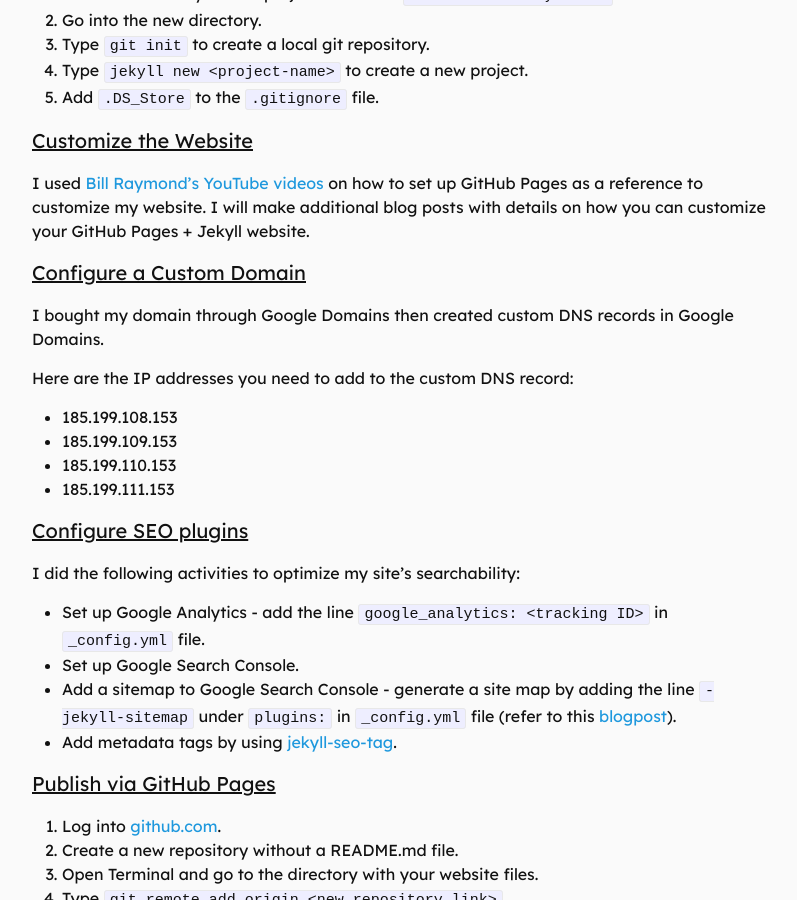
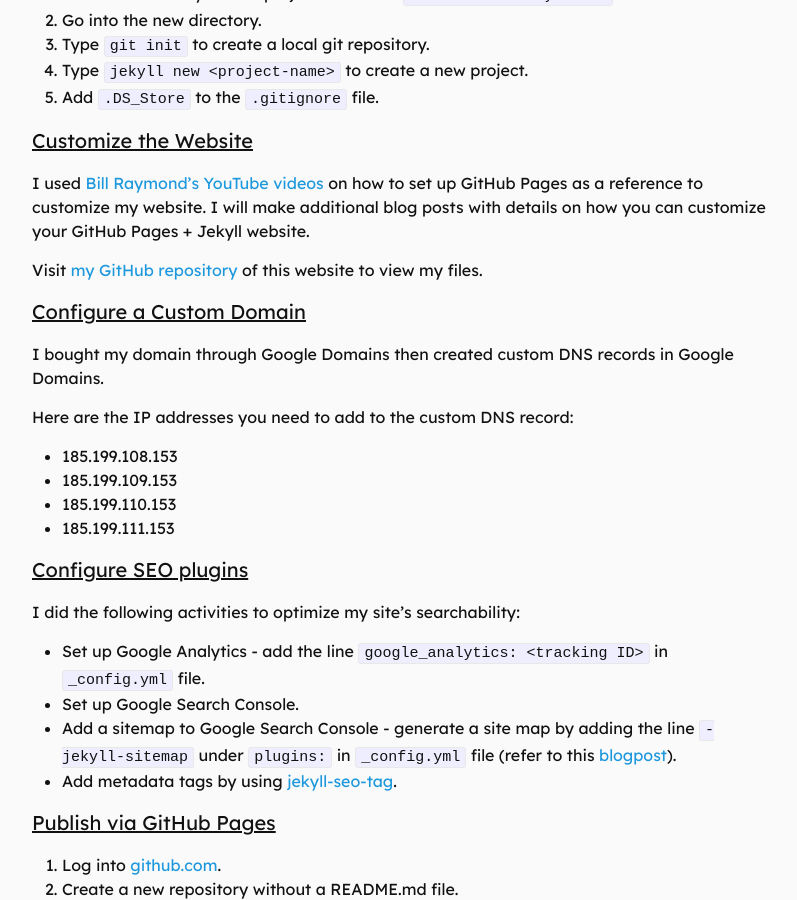
Before and after one commit to phkim14/288clouds, a Jekyll site: the page built from _posts/2020-03-10-setting-up-static-website-github-pages-jekyll.md, in a window 1280 px wide and 900 px high, scrolled down 1349 px. Shown: the whole window, without its empty margins (238-1035 px from the left). Built offline with Jekyll 4.4.1, drawn with Linux system fonts in a browser that asks for light colours.

Commit message:
add repository link to blog post

```diff
--- a/_posts/2020-03-10-setting-up-static-website-github-pages-jekyll.md
+++ b/_posts/2020-03-10-setting-up-static-website-github-pages-jekyll.md
@@ -48,6 +48,8 @@ Do this using the Terminal.
 I used [Bill Raymond's YouTube videos][billraymond-link] on how to set up GitHub Pages as a reference to customize my website.
 I will make additional blog posts with details on how you can customize your GitHub Pages + Jekyll website.
 
+Visit [my GitHub repository][mygithubrepo-link] of this website to view my files.
+
 <h4><u>Configure a Custom Domain</u></h4>
 I bought my domain through Google Domains then created custom DNS records in Google Domains.
 
```
Also changed, not shown: other parts of _posts/2020-03-10-setting-up-static-website-github-pages-jekyll.md (+1 -0 lines).
